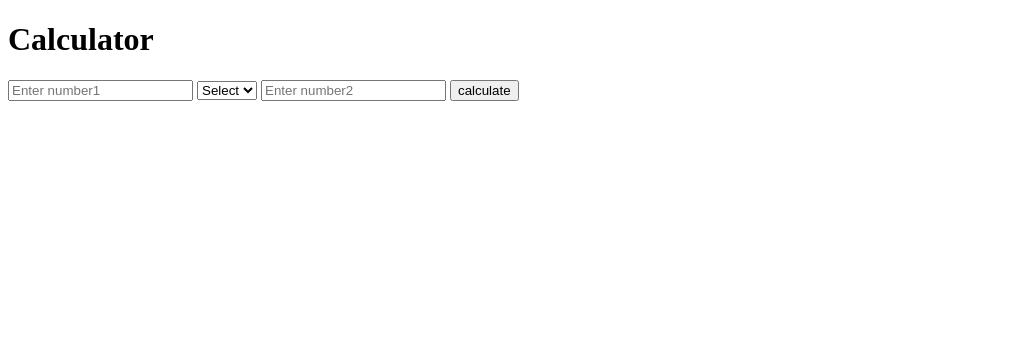
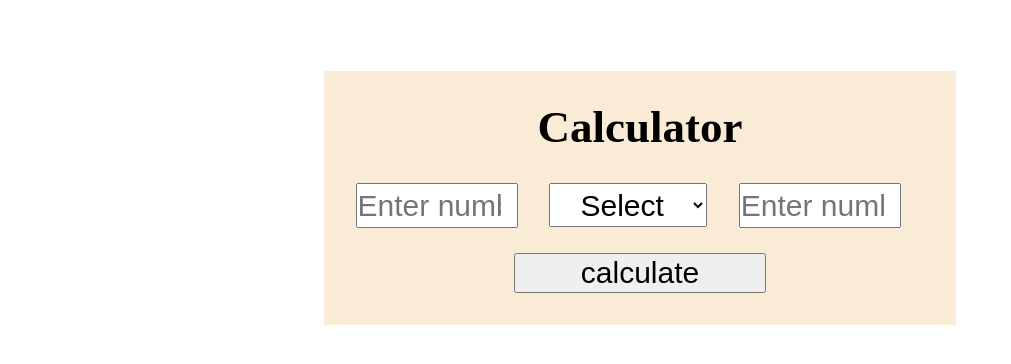
Before and after one commit to mohan-21491A12B8/simple_calculator, a Flask app: page / in a window 1280 px wide. Shown: the top 364 px of the page, without its empty margins (0-1011 px from the left). Run offline with Flask 3, Linux system fonts and the light colour scheme.

Commit message:
version 1.1

```diff
--- a/templates/index.html
+++ b/templates/index.html
@@ -6,7 +6,7 @@
     </head>
 
     <body>
-        <div class="op-div">
+        <div class="first-div">
         <h1>Calculator</h1>
 
         <form action="" method="post">
```
